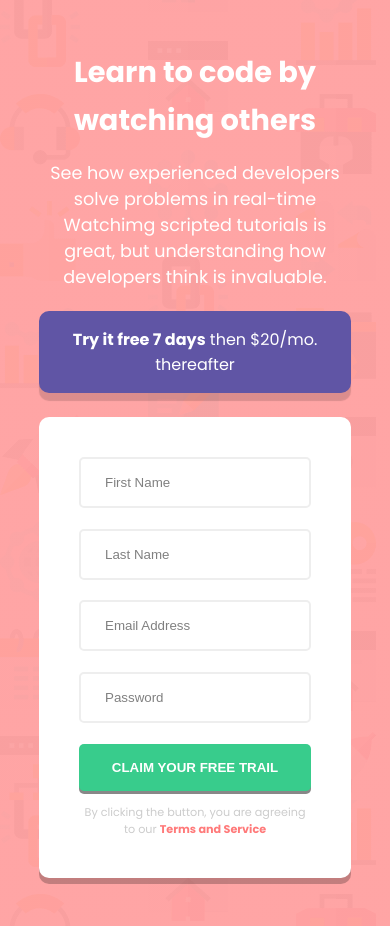
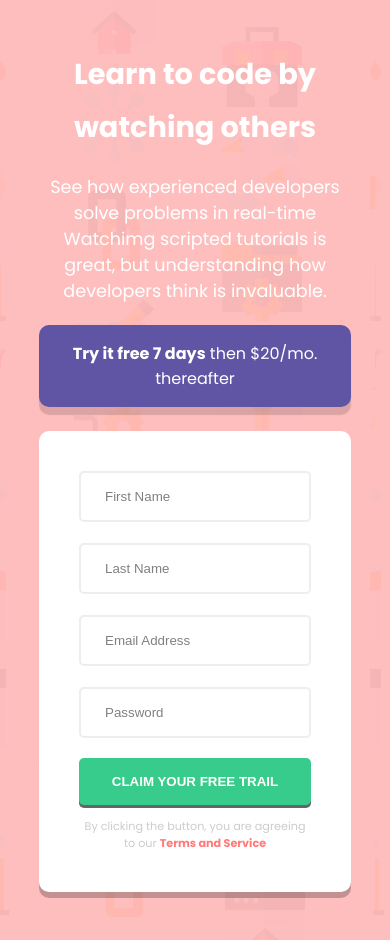
Before and after one commit to OdebisiidowuSolomon/OdebisiidowuSolomon.github.io, a plain HTML site: page FE-Task_74/index.html in a window 390 px wide. Drawn offline with Linux system fonts and the light colour scheme.

Commit message:
updated some files

```diff
--- a/FE-Task_74/index.html
+++ b/FE-Task_74/index.html
@@ -34,8 +34,8 @@
       body {
         background-image: linear-gradient(
             to bottom,
-            hsl(0 100% 74%/68%),
-            hsl(0 100% 74%/68%)
+            hsl(0 100% 74%/59%),
+            hsl(0 100% 74%/59%)
           ),
           url("./images/bg-intro-desktop.png");
         display: flex;
@@ -61,9 +61,9 @@
         font-size: 1.1rem;
       }
       .left h2 {
-        font-size: 3.3rem;
-        margin-bottom: 1rem;
-        line-height: 3rem;
+        font-size: 2.8rem;
+        margin-bottom: 1.3rem;
+        line-height: 3.3rem;
       }
 
       .right {
@@ -85,7 +85,6 @@
         display: flex;
         flex-direction: column;
         justify-content: center;
-        /* align-items: center; */
         background-color: var(--white);
         border-radius: 10px;
         padding: 2.5rem;
@@ -134,7 +133,7 @@
         font-weight: 600;
         background-color: var(--Green);
         color: var(--white);
-        box-shadow: 0px 3px 0px 0px #888;
+        box-shadow: 0px 3px 0px 0px #666;
       }
 
       button:hover {
@@ -156,6 +155,16 @@
       }
 
       @media (max-width: 437px) {
+
+        body {
+          background-image: linear-gradient(
+            to bottom,
+            hsl(0 100% 74%/49%),
+            hsl(0 100% 74%/49%)
+          ),
+          url("./images/bg-intro-mobile.png");
+        }
+
         .right__top {
           margin-top: 1.3rem;
           padding: 1rem;
```
